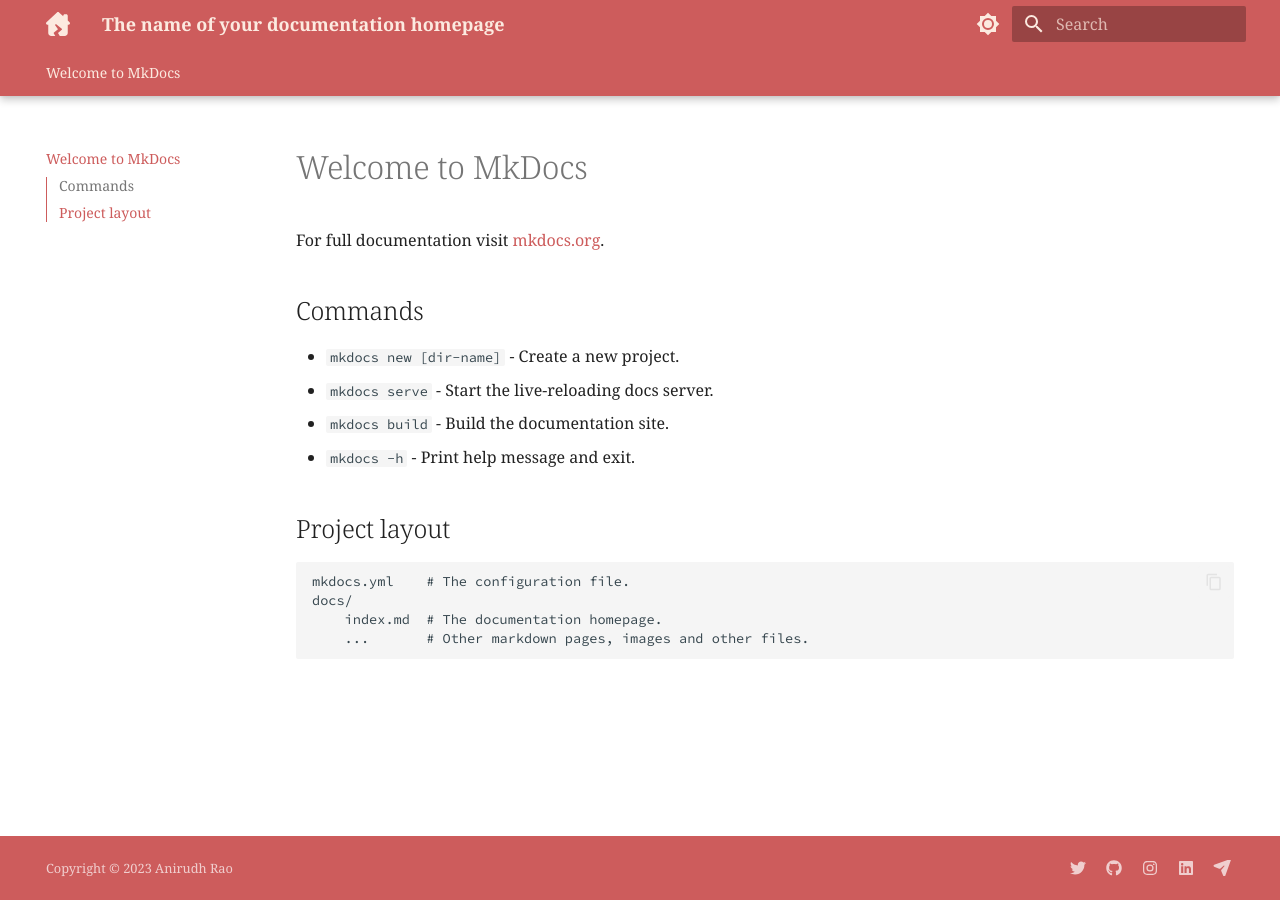
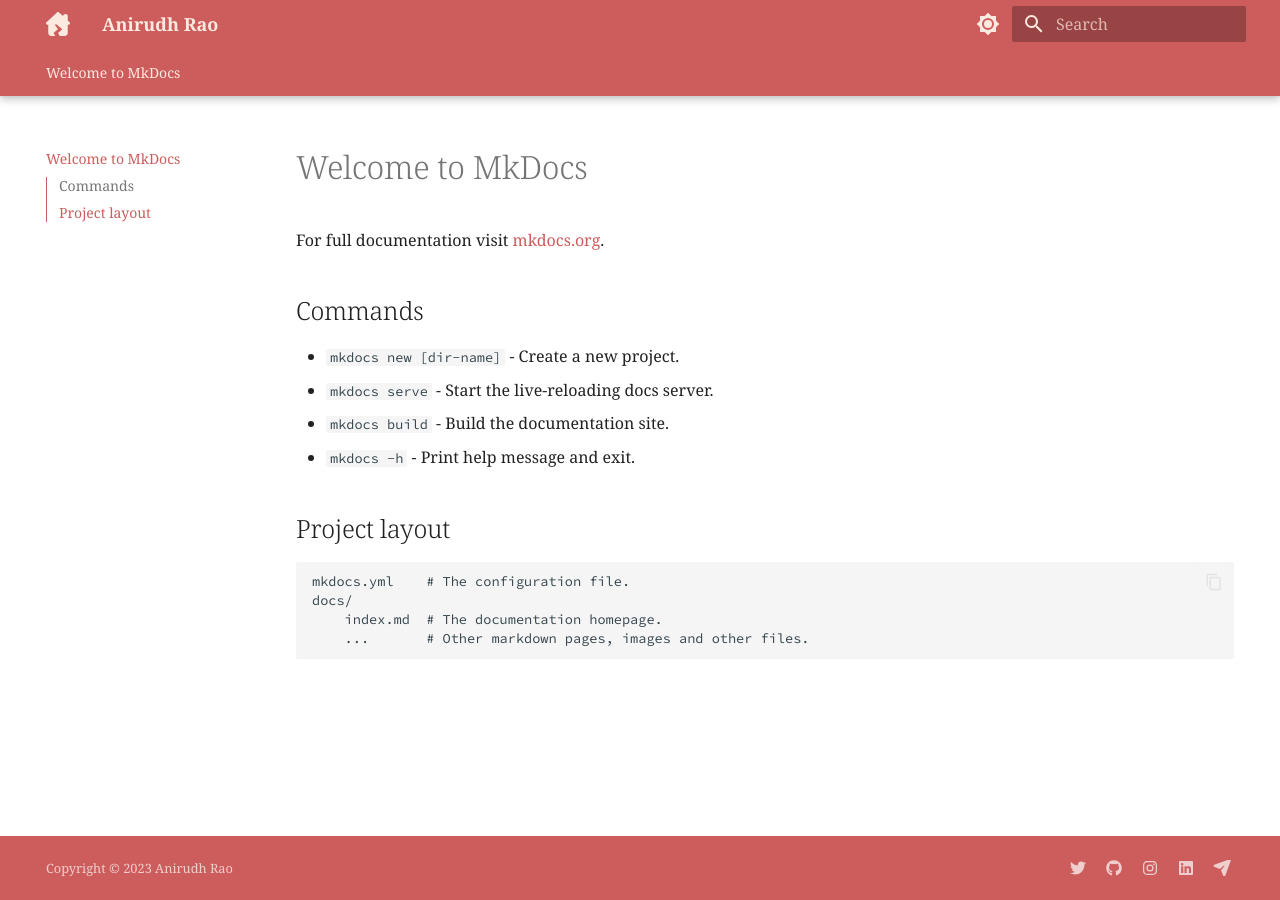
Before and after one commit to raoanirudh/raoanirudh.github.io, an MkDocs documentation site: the page built from docs/index.md, in a window 1280 px wide. Built offline with MkDocs 1.6.1 and Material for MkDocs 9.7.7, drawn with Linux system fonts in a browser that asks for light colours; comment, search, counter and statistics services are not loaded.

```diff
--- a/mkdocs.yml
+++ b/mkdocs.yml
@@ -1,6 +1,6 @@
-site_name: The name of your documentation homepage
+site_name: Anirudh Rao
 site_url: https://anirudhrao.com
-site_description: Description for your documentation homepage
+site_description: Homepage of Anirudh Rao
 site_author: Anirudh Rao
 
 theme:
```
Also changed, not shown: 1 other file.
